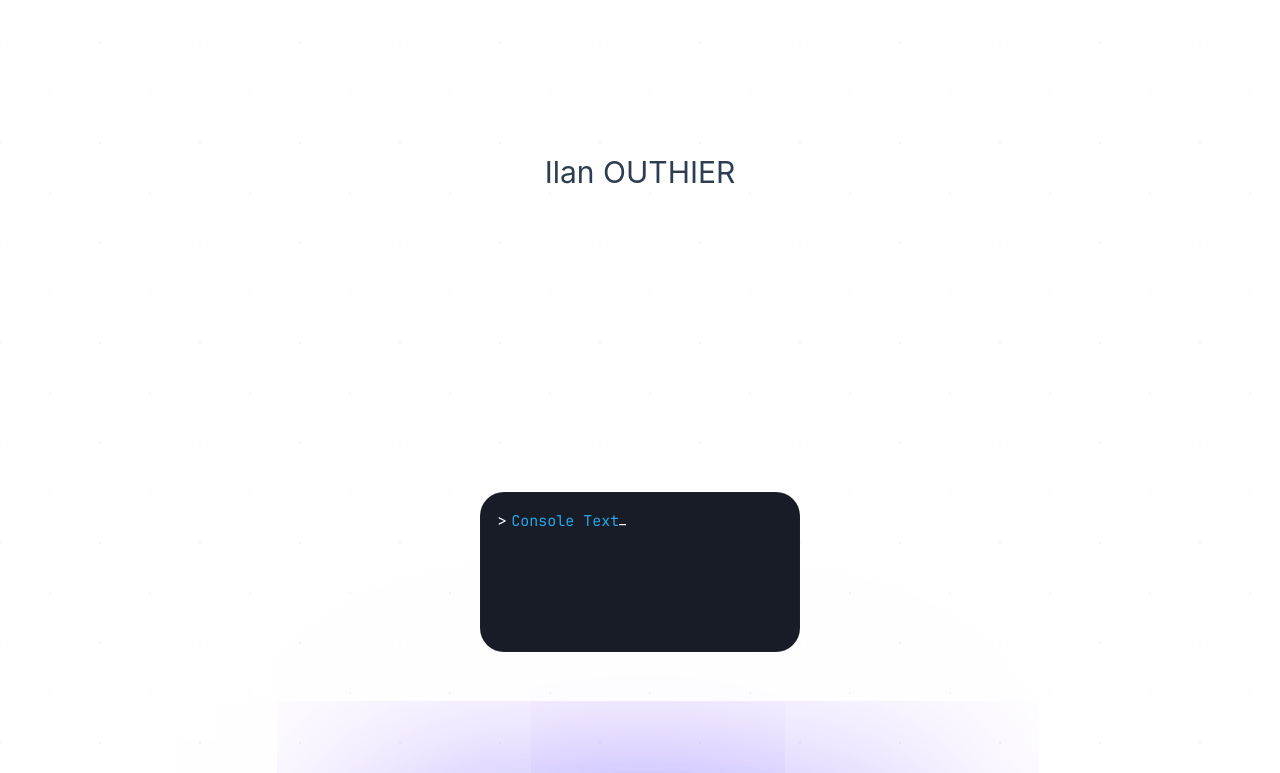
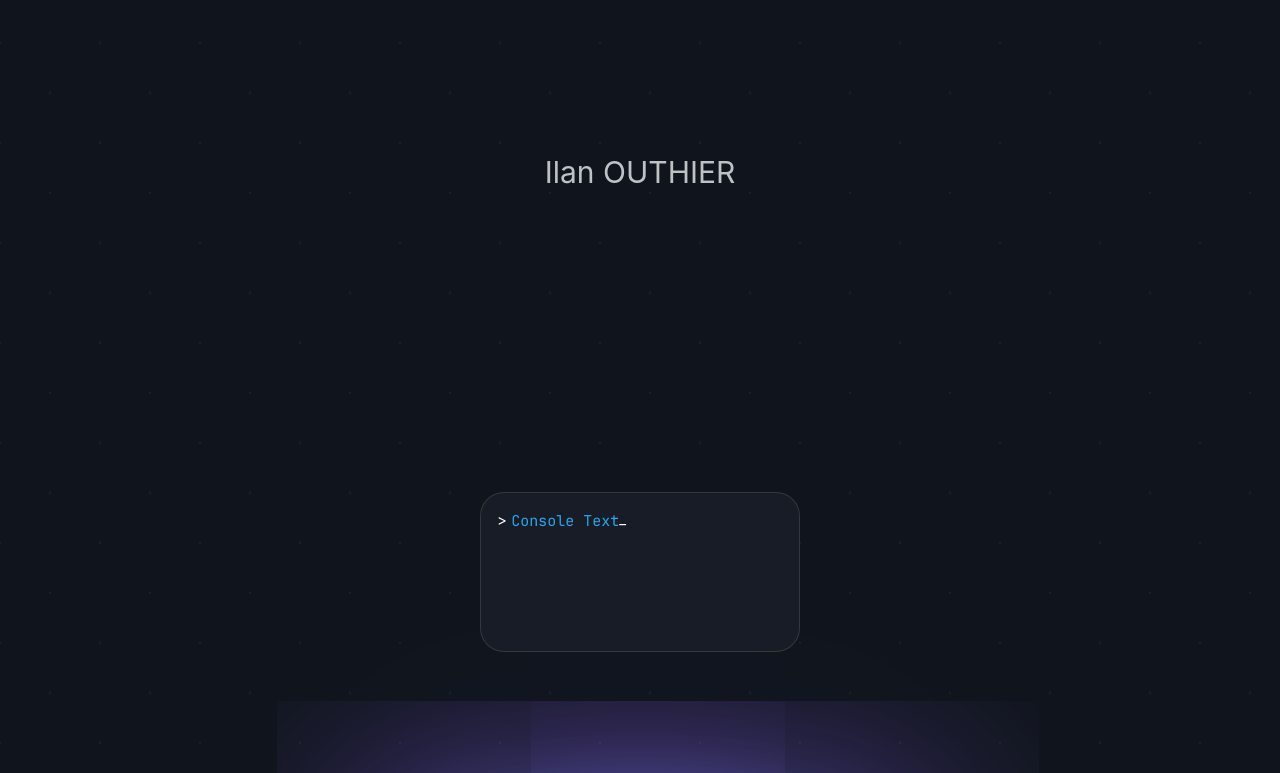
Before and after one commit to IlanOu/portfolio, a Vue app: page / in a window 1280 px wide. Shown: the top 773 px of the page. Built offline with nearby package versions, Linux system fonts and the light colour scheme.

Commit message:
Set dark theme - remove light theme : Check light theme style #17

```diff
--- a/src/assets/base.css
+++ b/src/assets/base.css
@@ -1,8 +1,8 @@
 /* color palette from <https://github.com/vuejs/theme> */
 :root {
   --vt-c-white: #ffffff;
-  --vt-c-white-soft: #f8fafc;
-  --vt-c-white-mute: #f2f4f6;
+  /* --vt-c-white-soft: #f8fafc; */
+  /* --vt-c-white-mute: #f2f4f6; */
 
   --vt-c-black: #10151d;
   --vt-c-black-soft-transparent: #22293560;
@@ -11,13 +11,13 @@
 
   --vt-c-indigo: #2c3e50;
 
-  --vt-c-divider-light-1: rgba(60, 62, 64, 0.29);
-  --vt-c-divider-light-2: rgba(60, 62, 64, 0.12);
+  /* --vt-c-divider-light-1: rgba(60, 62, 64, 0.29); */
+  /* --vt-c-divider-light-2: rgba(60, 62, 64, 0.12); */
   --vt-c-divider-dark-1: rgba(84, 86, 88, 0.651);
   --vt-c-divider-dark-2: rgba(84, 86, 88, 0.48);
 
-  --vt-c-text-light-1: var(--vt-c-indigo);
-  --vt-c-text-light-2: rgba(60, 62, 64, 0.66);
+  /* --vt-c-text-light-1: var(--vt-c-indigo); */
+  /* --vt-c-text-light-2: rgba(60, 62, 64, 0.66); */
   --vt-c-text-dark-1: var(--vt-c-white);
   --vt-c-text-dark-2: rgba(235, 237, 239, 0.8);
 
@@ -26,7 +26,7 @@
 
 /* semantic color variables for this project */
 :root {
-  --color-background: var(--vt-c-white);
+  /* --color-background: var(--vt-c-white);
   --color-background-soft: var(--vt-c-white-soft);
   --color-background-mute: var(--vt-c-white-mute);
 
@@ -34,7 +34,19 @@
   --color-border-hover: var(--vt-c-divider-light-1);
 
   --color-heading: var(--vt-c-text-light-1);
-  --color-text: var(--vt-c-text-light-1);
+  --color-text: var(--vt-c-text-light-1); */
+
+  --color-background: var(--vt-c-black);
+  --color-background-soft: var(--vt-c-black-soft);
+  --color-background-mute: var(--vt-c-black-mute);
+
+  --color-border: var(--vt-c-divider-dark-2);
+  --color-border-hover: var(--vt-c-divider-dark-1);
+
+  --color-heading: var(--vt-c-text-dark-1);
+  --color-text: var(--vt-c-text-dark-2);
+
+  --color-disabled: var(--vt-c-black);
 
   --color-accentuation: rgb(148, 69, 179);
   --color-tag-accentuation: rgb(79, 33, 117);
@@ -48,13 +60,13 @@
 
   --section-gap: 160px;
 
-  --color-disabled: var(--vt-c-white);
+  /* --color-disabled: var(--vt-c-white); */
 
   --border-radius: 30px; /* 16px */
   --border-radius-large: 24px; /* 20px */
 }
 
-@media (prefers-color-scheme: dark) {
+/* @media (prefers-color-scheme: dark) {
   :root {
     --color-background: var(--vt-c-black);
     --color-background-soft: var(--vt-c-black-soft);
@@ -68,7 +80,7 @@
 
     --color-disabled: var(--vt-c-black);
   }
-}
+} */
 
 
 @font-face {
```
